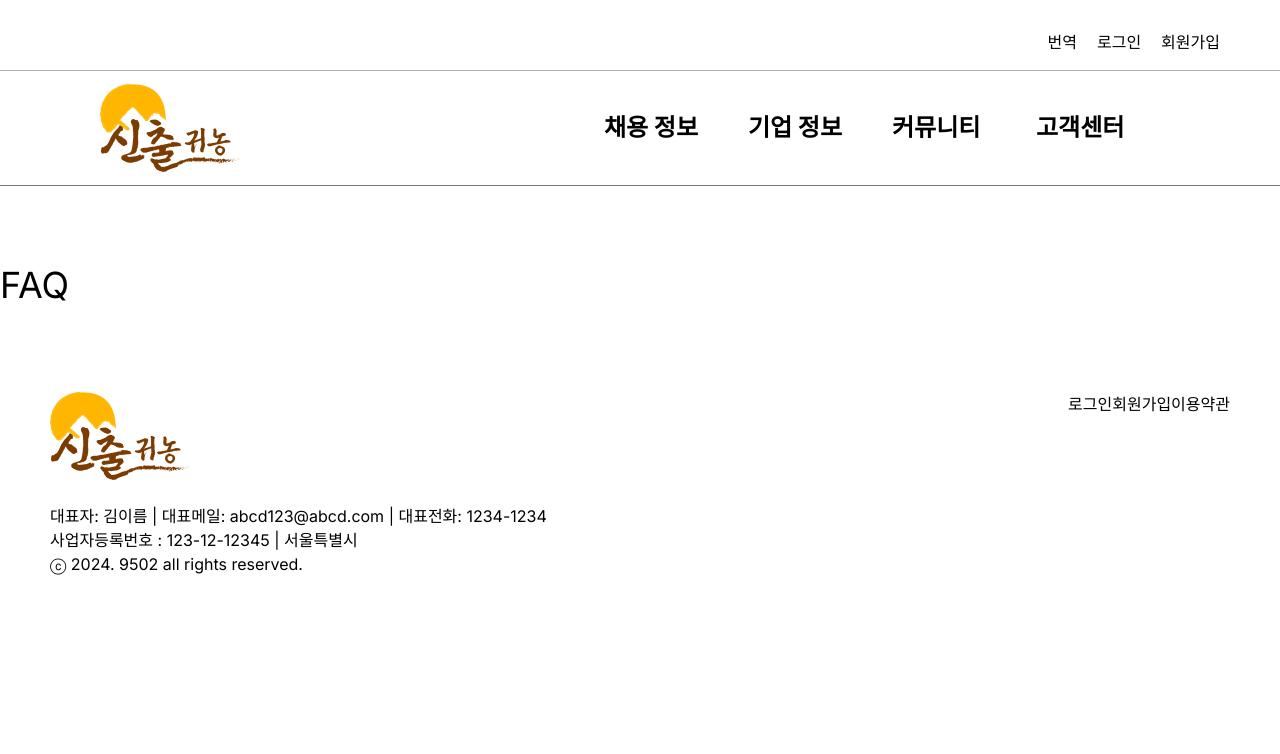
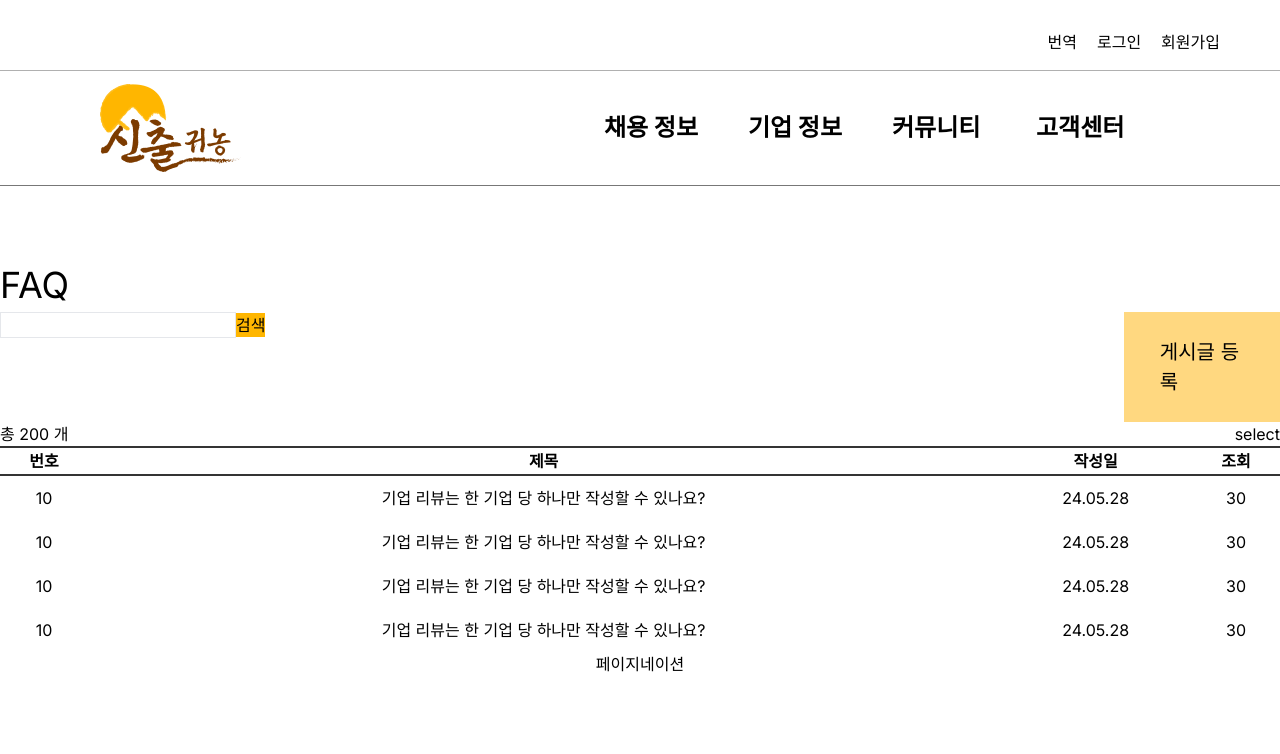
Before and after one commit to a-honey/sinchulgwinong-FE, a Next.js app: page /qna in a window 1280 px wide. Shown: the top 754 px of the page. Built offline with nearby package versions, Linux system fonts and the light colour scheme.

Commit message:
feat: List 컴포넌트 생성

```diff
--- /dev/null
+++ b/src/app/_components/List/Footer/index.tsx
@@ -0,0 +1,11 @@
+interface FooterProps {
+  count?: number;
+}
+
+export const Footer = ({ count }: FooterProps) => {
+  return (
+    <div className="flex justify-center">
+      <div>페이지네이션</div>
+    </div>
+  );
+};
--- /dev/null
+++ b/src/app/_components/List/Header/index.tsx
@@ -0,0 +1,12 @@
+interface HeaderProps {
+  count: number;
+}
+
+export const Header = ({ count }: HeaderProps) => {
+  return (
+    <div className="flex justify-between">
+      <div>총 {count} 개</div>
+      <div>select</div>
+    </div>
+  );
+};
--- /dev/null
+++ b/src/app/_components/List/Table/Head/index.tsx
@@ -0,0 +1,15 @@
+interface HeadProps {
+  titles: string[];
+}
+
+export const Head = ({ titles }: HeadProps) => {
+  return (
+    <tr className="border-t-2 border-b-2 border-black">
+      {titles.map((title, index) => (
+        <th scope="col" key={index}>
+          {title}
+        </th>
+      ))}
+    </tr>
+  );
+};
--- /dev/null
+++ b/src/app/_components/List/Table/Row/index.tsx
@@ -0,0 +1,15 @@
+interface RowProps {
+  names: string[];
+}
+
+export const Row = ({ names }: RowProps) => {
+  return (
+    <tr>
+      {names.map((name, index) => (
+        <td key={index} className="text-center py-[10px]">
+          {name}
+        </td>
+      ))}
+    </tr>
+  );
+};
--- /dev/null
+++ b/src/app/_components/List/Table/index.tsx
@@ -0,0 +1,18 @@
+import { Head } from "./Head";
+import { Row } from "./Row";
+
+interface TableProps {
+  className?: string;
+  children: React.ReactNode;
+}
+
+export const Table = ({ className, children }: TableProps) => {
+  return (
+    <table className={className}>
+      <tbody>{children}</tbody>
+    </table>
+  );
+};
+
+Table.Head = Head;
+Table.Row = Row;
--- /dev/null
+++ b/src/app/_components/List/index.tsx
@@ -0,0 +1,17 @@
+import { Footer } from "./Footer";
+import { Header } from "./Header";
+import { Table } from "./Table";
+
+interface ListProps {
+  children: React.ReactNode;
+}
+
+const List = ({ children }: ListProps) => {
+  return <section>{children}</section>;
+};
+
+List.Table = Table;
+List.Header = Header;
+List.Footer = Footer;
+
+export default List;
--- a/src/app/community/page.tsx
+++ b/src/app/community/page.tsx
@@ -1,4 +1,7 @@
 import Link from "next/link";
+import List from "../_components/List";
+
+const THEAD = ["번호", "제목", "작성자", "작성일", "조회"];
 
 const Community = () => {
   return (
@@ -16,6 +19,40 @@ const Community = () => {
           게시글 등록
         </Link>
       </div>
+      <List>
+        <List.Header count={200} />
+        <List.Table className="w-full">
+          <List.Table.Head titles={THEAD} />
+          <List.Table.Row
+            names={[
+              "10",
+              "과수원 사장님 어떠신가요?",
+              "뽀송이",
+              "24.05.28",
+              "30",
+            ]}
+          />
+          <List.Table.Row
+            names={[
+              "10",
+              "과수원 사장님 어떠신가요?",
+              "뽀송이",
+              "24.05.28",
+              "30",
+            ]}
+          />
+          <List.Table.Row
+            names={[
+              "10",
+              "과수원 사장님 어떠신가요?",
+              "뽀송이",
+              "24.05.28",
+              "30",
+            ]}
+          />
+        </List.Table>
+        <List.Footer />
+      </List>
     </main>
   );
 };
--- a/src/app/job-info/page.tsx
+++ b/src/app/job-info/page.tsx
@@ -1,6 +1,9 @@
 "use client";
 
+import List from "../_components/List";
 import { useState } from "react";
+
+const THEAD = ["지역", "모집제목/모집자명", "급여", "근무기간", "모집기간"];
 
 const JobInfo = () => {
   const [isFilter, setIsFilter] = useState(true);
@@ -32,7 +35,40 @@ const JobInfo = () => {
         <div>지도</div>
       )}
       <div className="flex flex-col">
-        <div>총 200개</div>
+        <List>
+          <List.Header count={200} />
+          <List.Table className="w-full">
+            <List.Table.Head titles={THEAD} />
+            <List.Table.Row
+              names={[
+                "충북 단양군",
+                "사과 과수원 인력 구합니다.",
+                "일급 100,000원",
+                "24.05.26",
+                "24.05.20 ~ 24.05.26",
+              ]}
+            />
+            <List.Table.Row
+              names={[
+                "충북 단양군",
+                "사과 과수원 인력 구합니다.",
+                "일급 100,000원",
+                "24.05.26",
+                "24.05.20 ~ 24.05.26",
+              ]}
+            />
+            <List.Table.Row
+              names={[
+                "충북 단양군",
+                "사과 과수원 인력 구합니다.",
+                "일급 100,000원",
+                "24.05.26",
+                "24.05.20 ~ 24.05.26",
+              ]}
+            />
+          </List.Table>
+          <List.Footer />
+        </List>
       </div>
     </main>
   );
--- a/src/app/organ-info/page.tsx
+++ b/src/app/organ-info/page.tsx
@@ -1,7 +1,54 @@
+import List from "../_components/List";
+
+const THEAD = ["지역", "기업명", "기업리뷰", "업종", "별점"];
+
 const OrganInfo = () => {
   return (
     <main className="mt-[72px]">
       <h1 className="text-[36px]">전체 기업 정보</h1>
+      <List>
+        <List.Header count={200} />
+        <List.Table className="w-full">
+          <List.Table.Head titles={THEAD} />
+          <List.Table.Row
+            names={[
+              "충북 단양군",
+              "(주) 신출귀농",
+              "30,000 개",
+              "농업",
+              "★★★★★ 5.0",
+            ]}
+          />
+          <List.Table.Row
+            names={[
+              "충북 단양군",
+              "(주) 신출귀농",
+              "30,000 개",
+              "농업",
+              "★★★★★ 5.0",
+            ]}
+          />{" "}
+          <List.Table.Row
+            names={[
+              "충북 단양군",
+              "(주) 신출귀농",
+              "30,000 개",
+              "농업",
+              "★★★★★ 5.0",
+            ]}
+          />{" "}
+          <List.Table.Row
+            names={[
+              "충북 단양군",
+              "(주) 신출귀농",
+              "30,000 개",
+              "농업",
+              "★★★★★ 5.0",
+            ]}
+          />
+        </List.Table>
+        <List.Footer />
+      </List>
     </main>
   );
 };
--- a/src/app/qna/page.tsx
+++ b/src/app/qna/page.tsx
@@ -1,7 +1,62 @@
+import Link from "next/link";
+import List from "../_components/List";
+
+const THEAD = ["번호", "제목", "작성일", "조회"];
 const QnA = () => {
   return (
     <main className="mt-[72px]">
       <h1 className="text-[36px]">FAQ</h1>
+      <div className="flex gap-[20px]">
+        <div className="w-full">
+          <input className="border " />
+          <button className="bg-primary3">검색</button>
+        </div>
+        <Link
+          href="/community/writing"
+          className="bg-primary2 px-[36px] py-[25px] text-[20px]"
+        >
+          게시글 등록
+        </Link>
+      </div>
+      <List>
+        <List.Header count={200} />
+        <List.Table className="w-full">
+          <List.Table.Head titles={THEAD} />
+          <List.Table.Row
+            names={[
+              "10",
+              "기업 리뷰는 한 기업 당 하나만 작성할 수 있나요?",
+              "24.05.28",
+              "30",
+            ]}
+          />
+          <List.Table.Row
+            names={[
+              "10",
+              "기업 리뷰는 한 기업 당 하나만 작성할 수 있나요?",
+              "24.05.28",
+              "30",
+            ]}
+          />
+          <List.Table.Row
+            names={[
+              "10",
+              "기업 리뷰는 한 기업 당 하나만 작성할 수 있나요?",
+              "24.05.28",
+              "30",
+            ]}
+          />
+          <List.Table.Row
+            names={[
+              "10",
+              "기업 리뷰는 한 기업 당 하나만 작성할 수 있나요?",
+              "24.05.28",
+              "30",
+            ]}
+          />
+        </List.Table>
+        <List.Footer />
+      </List>
     </main>
   );
 };
```
